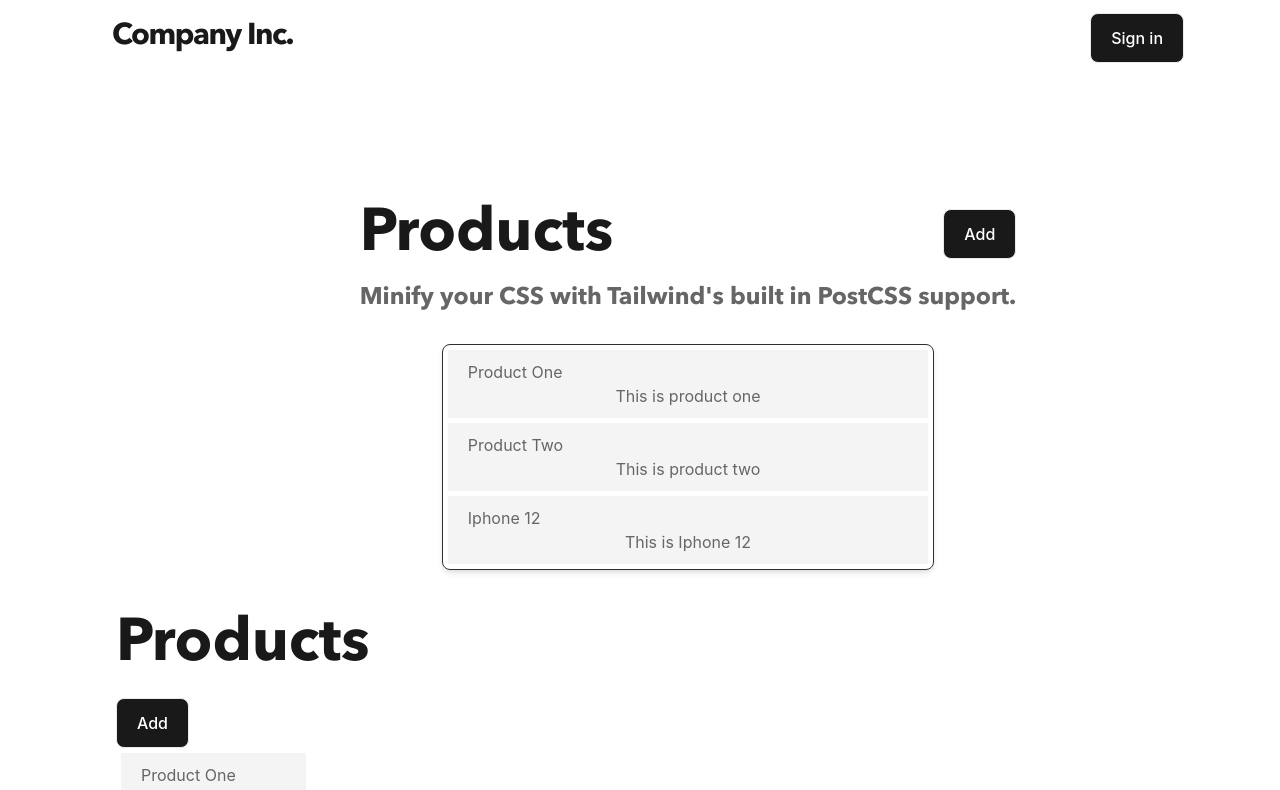
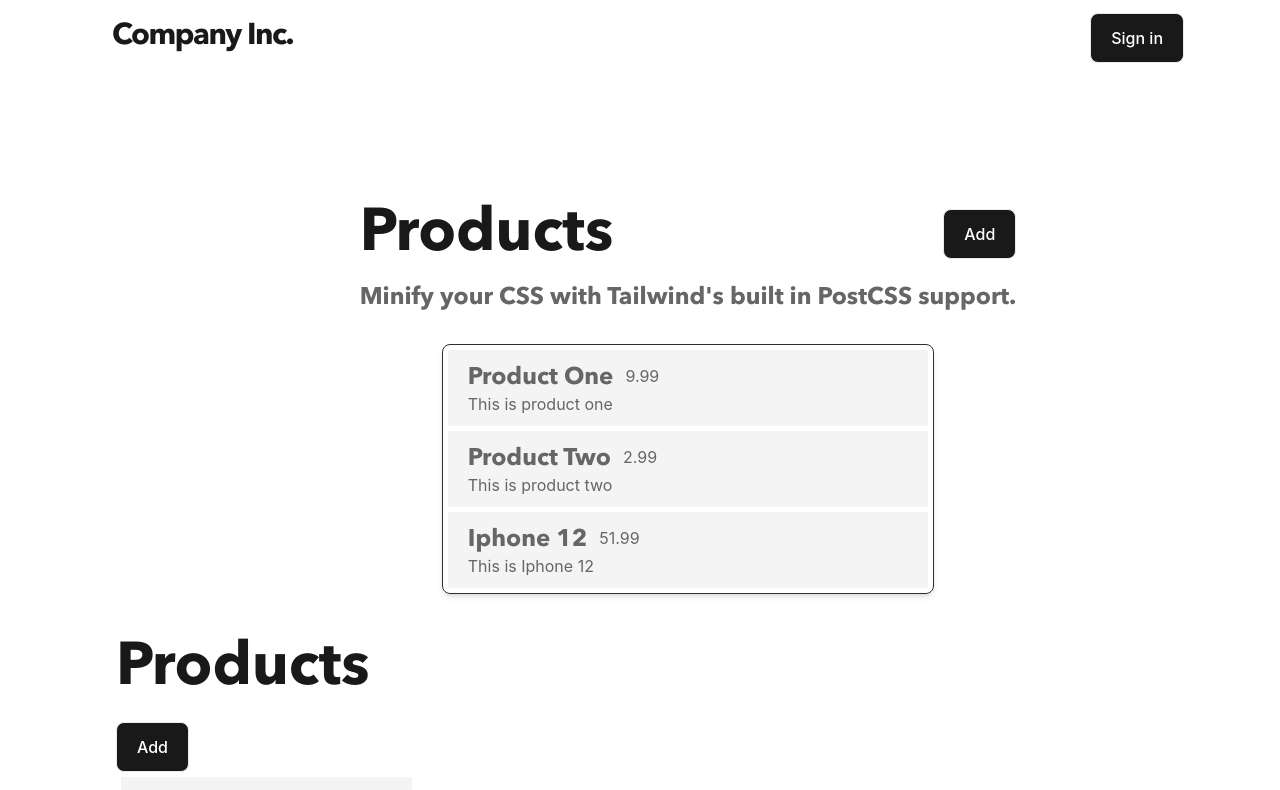
Before and after one commit to jea-ms/laravel-101, a Next.js app in the folder client/: page / in a window 1280 px wide. Shown: the top 790 px of the page. Built offline with nearby package versions, Linux system fonts and the light colour scheme.

Commit message:
add price

```diff
--- a/client/components/ProductCard.jsx
+++ b/client/components/ProductCard.jsx
@@ -5,27 +5,20 @@ const ProductCard = ({ product }) => {
     return (
         <div className='product_card'>
             <h3>
-                <span>{product.name}</span>
+                <span className="prod_name">{product.name}</span>
+                <span className="px-3">{product.price}</span>
                 <div className="prod_options">
                     <span className="px-3"> <FontAwesomeIcon
                         icon={faEdit}
                         style={{ fontSize: 15, color: "green" }}
                     /></span>
                     <span > <FontAwesomeIcon
-                        icon={faEdit}
-                        style={{ fontSize: 15, color: "green" }}
+                        icon={faTrash}
+                        style={{ fontSize: 15, color: "red" }}
                     /></span>
                 </div>
             </h3>
-            <p>{product.description}</p>
-            <div>
-
-            </div>
-            <div>
-
-            </div>
-
-
+            <h3>{product.description}</h3>
         </div>
     )
 }
--- a/client/styles/components.css
+++ b/client/styles/components.css
@@ -1,6 +1,17 @@
 @tailwind base;
 @tailwind components;
 @tailwind utilities;
+
+@font-face {
+  font-family: "AvenirNextW10-Bold";
+  src: url("../public/fonts/AvenirNext.ttf");
+
+}
+
+.Avenir {
+  font-family: AvenirNextW10-Bold;
+  font-display: swap;
+}
 
 .header_list {
   display: flex;
@@ -30,3 +41,7 @@
 .prod_options {
   @apply flex flex-grow justify-end flex-wrap px-3;
 }
+
+.prod_name {
+  @apply text-2xl Avenir font-semibold text-gray-600 text-center;
+}
```
